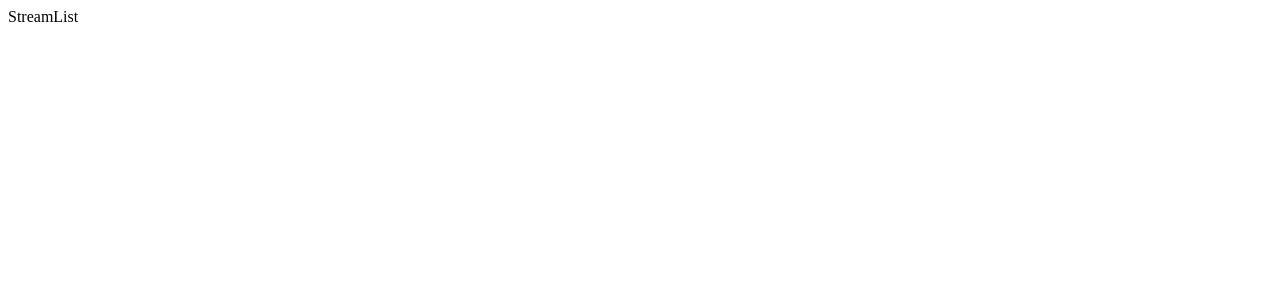
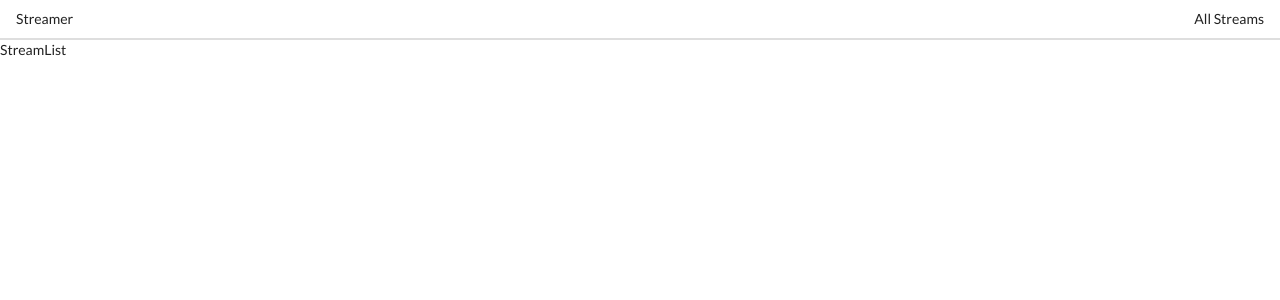
Before and after one commit to robkondrat/streams-client, a React (Create React App) app: page / in a window 1280 px wide. Shown: the top 300 px of the page. Built offline with nearby package versions, Linux system fonts and the light colour scheme.

Commit message:
clean up links, header

```diff
--- a/public/index.html
+++ b/public/index.html
@@ -9,6 +9,7 @@
       name="description"
       content="Web site created using create-react-app"
     />
+    <link rel="stylesheet" href="https://cdnjs.cloudflare.com/ajax/libs/semantic-ui/2.4.1/semantic.min.css" integrity="sha512-8bHTC73gkZ7rZ7vpqUQThUDhqcNFyYi2xgDgPDHc+GXVGHXq+xPjynxIopALmOPqzo9JZj0k6OqqewdGO3EsrQ==" crossorigin="anonymous" />
     <link rel="apple-touch-icon" href="%PUBLIC_URL%/logo192.png" />
     <!--
       manifest.json provides metadata used when your web app is installed on a
--- a/src/components/App.js
+++ b/src/components/App.js
@@ -5,20 +5,25 @@
 import StreamCreate from './streams/StreamCreate';
 import StreamEdit from './streams/StreamEdit';
 import StreamDelete from './streams/StreamDelete';
+import Header from './Header';
 
 
 
 const App = () => {
   return (
+    <div className="container">
       <BrowserRouter>
         <div>
+          <Header />
           <Route path="/" exact component={StreamList} />
-        <Route path="/streams/#id" component={StreamShow} />
+          <Route path="/streams/show" component={StreamShow} />
           <Route path="/streams/new" component={StreamCreate} />
-        <Route path="/streams/edit/#id" component={StreamEdit} />
-        <Route path="/streams/delete/#id" component={StreamDelete} />
+          <Route path="/streams/edit" component={StreamEdit} />
+          <Route path="/streams/delete" component={StreamDelete} />
         </div>
       </BrowserRouter>
+    </div>
+
   )
 };
 
--- /dev/null
+++ b/src/components/Header.js
@@ -0,0 +1,21 @@
+import React from 'react';
+import { Link } from 'react-router-dom';
+
+const Header = () => {
+  return (
+    <div>
+      <div className="ui secondary pointing menu">
+        <Link to="/" className="item">
+          Streamer
+        </Link>
+        <div className="right menu">
+          <Link to="/" className="item">
+            All Streams
+          </Link>
+        </div>
+      </div>
+    </div>
+  )
+}
+
+export default Header;
```
Also changed, not shown: 1 other file (tests, documents, lock files or other folders). Lines whose indentation alone changed are shown as unchanged.
